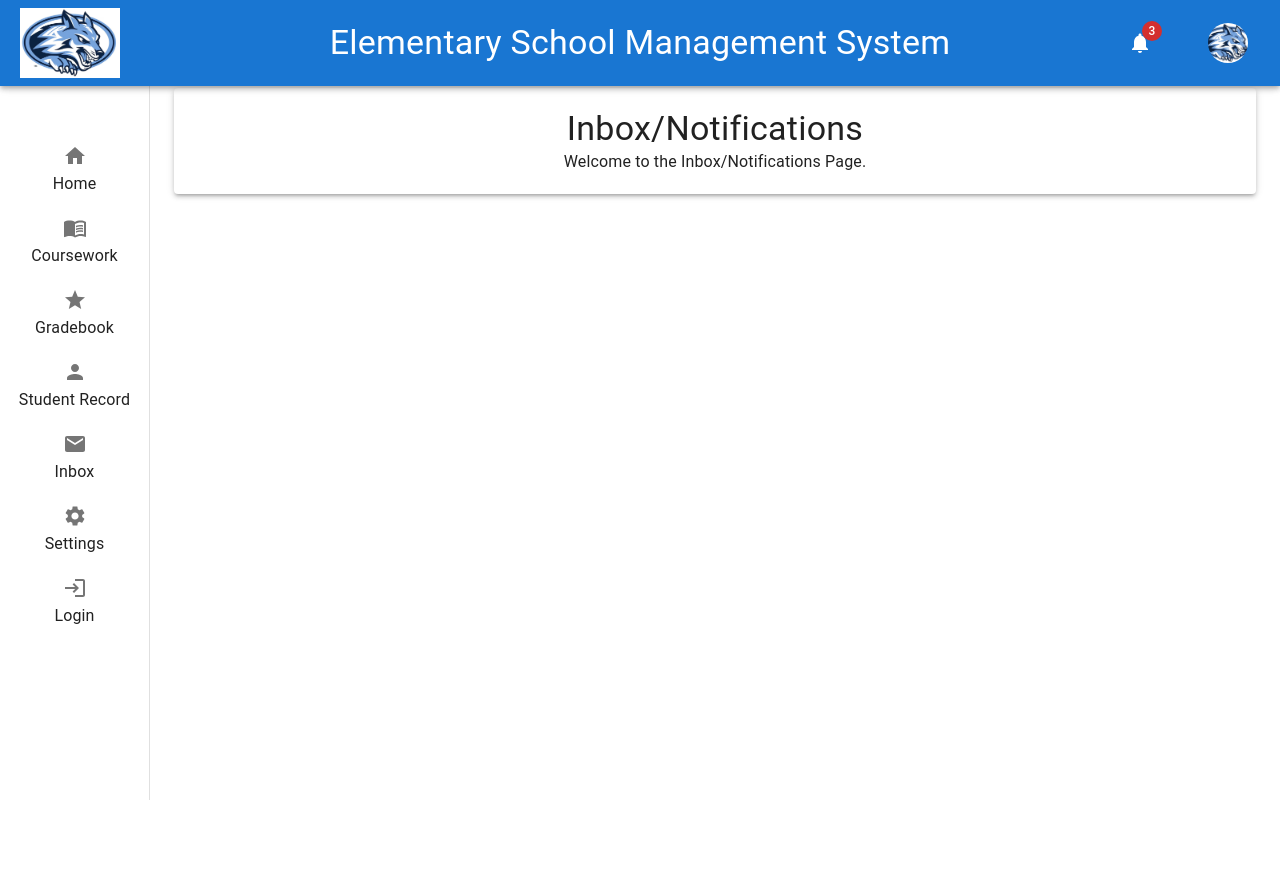
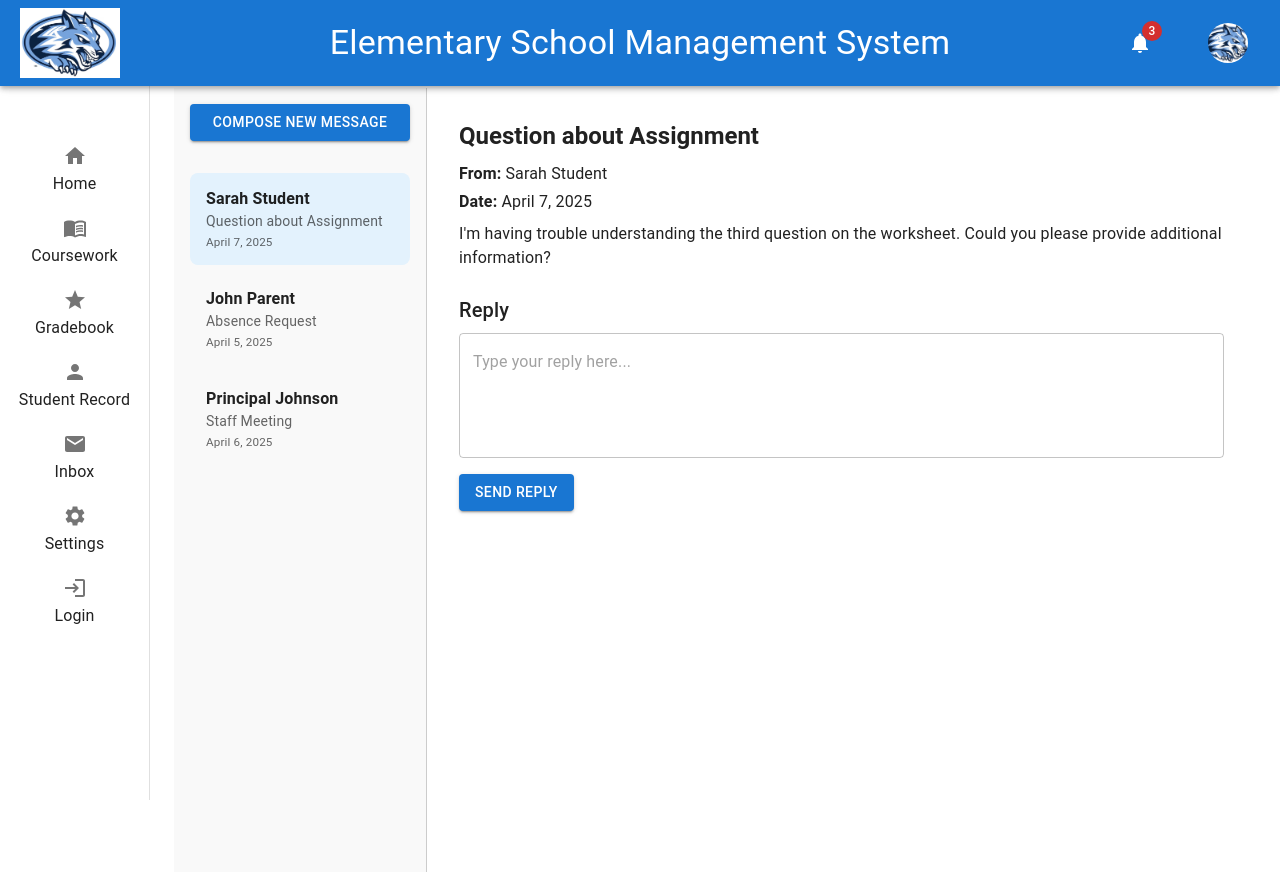
Before and after one commit to Choshibear/CS490-StudentManagementSoftware, a React (Create React App) app in the folder code/client/: page /inbox in a window 1280 px wide. Before the commit the page ends 800 px from the top, so only its background shows below. Built offline with nearby package versions, Linux system fonts and the light colour scheme.

Commit message:
Update inbox.js

```diff
--- a/code/client/src/pages/inbox.js
+++ b/code/client/src/pages/inbox.js
@@ -1,13 +1,147 @@
-import React from "react";
-import { Typography, Paper } from "@mui/material";
+import React, { useState } from "react";
+import {
+  Typography,
+  Box,
+  List,
+  ListItem,
+  ListItemText,
+  Button,
+  TextField,
+  Dialog,
+  DialogTitle,
+  DialogContent,
+  DialogActions
+} from "@mui/material";
+
+const messages = [
+  {
+    id: 1,
+    sender: "Sarah Student",
+    subject: "Question about Assignment",
+    date: "April 7, 2025",
+    body: "I'm having trouble understanding the third question on the worksheet. Could you please provide additional information?"
+  },
+  {
+    id: 2,
+    sender: "John Parent",
+    subject: "Absence Request",
+    date: "April 5, 2025",
+    body: "My child will be absent due to a family emergency. Please let us know if any work needs to be made up."
+  },
+  {
+    id: 3,
+    sender: "Principal Johnson",
+    subject: "Staff Meeting",
+    date: "April 6, 2025",
+    body: "Reminder: Staff meeting scheduled for tomorrow at 3 PM in the library."
+  }
+];
 
 function Inbox() {
-    return (
-        <Paper elevation={3} style={{ padding: "20px", textAlign: "center" }}>
-            <Typography variant="h4">Inbox/Notifications</Typography>
-            <Typography variant="body1">Welcome to the Inbox/Notifications Page.</Typography>
-        </Paper>
-    );
+  const [selectedMessage, setSelectedMessage] = useState(messages[0]);
+  const [replyText, setReplyText] = useState("");
+  const [openCompose, setOpenCompose] = useState(false);
+
+  return (
+    <Box display="flex" height="100%" sx={{ minHeight: '90vh' }}>
+      {/* the sidebar */}
+      <Box width="280px" bgcolor="#f9f9f9" borderRight="1px solid #ccc" p={2}>
+        <Button
+          variant="contained"
+          fullWidth
+          sx={{ mb: 3, backgroundColor: "#1976d2", "&:hover": { backgroundColor: "#1565c0" } }}
+          onClick={() => setOpenCompose(true)}
+        >
+          Compose New Message
+        </Button>
+        <List>
+          {messages.map((msg) => (
+            <ListItem
+              button
+              key={msg.id}
+              onClick={() => setSelectedMessage(msg)}
+              selected={selectedMessage.id === msg.id}
+              sx={{
+                mb: 1,
+                backgroundColor: selectedMessage.id === msg.id ? "#e3f2fd" : "inherit",
+                borderRadius: "8px"
+              }}
+            >
+              <ListItemText
+                primary={<strong>{msg.sender}</strong>}
+                secondary={
+                  <>
+                    <span>{msg.subject}</span>
+                    <br />
+                    <small>{msg.date}</small>
+                  </>
+                }
+              />
+            </ListItem>
+          ))}
+        </List>
+      </Box>
+
+      {/* Message content */}
+      <Box flexGrow={1} p={4}>
+        <Typography variant="h5" fontWeight="bold" gutterBottom>
+          {selectedMessage.subject}
+        </Typography>
+        <Typography variant="subtitle1">
+          <strong>From:</strong> {selectedMessage.sender}
+        </Typography>
+        <Typography variant="subtitle1" gutterBottom>
+          <strong>Date:</strong> {selectedMessage.date}
+        </Typography>
+        <Typography variant="body1" mb={3}>
+          {selectedMessage.body}
+        </Typography>
+
+        <Typography variant="h6" gutterBottom>
+          Reply
+        </Typography>
+        <TextField
+          fullWidth
+          multiline
+          rows={4}
+          variant="outlined"
+          placeholder="Type your reply here..."
+          value={replyText}
+          onChange={(e) => setReplyText(e.target.value)}
+        />
+        <Button
+          variant="contained"
+          sx={{ mt: 2, backgroundColor: "#1976d2", "&:hover": { backgroundColor: "#1565c0" } }}
+        >
+          Send Reply
+        </Button>
+      </Box>
+
+      {/* Compose Message */}
+      <Dialog open={openCompose} onClose={() => setOpenCompose(false)} fullWidth maxWidth="sm">
+        <DialogTitle>Compose New Message</DialogTitle>
+        <DialogContent>
+          <TextField fullWidth margin="dense" label="To" />
+          <TextField fullWidth margin="dense" label="Subject" />
+          <TextField fullWidth margin="dense" multiline rows={4} label="Message" />
+        </DialogContent>
+        <DialogActions>
+          <Button onClick={() => setOpenCompose(false)} color="inherit">
+            Cancel
+          </Button>
+          <Button
+            variant="contained"
+            onClick={() => {
+              setOpenCompose(false);
+            }}
+            sx={{ backgroundColor: "#1976d2", "&:hover": { backgroundColor: "#1565c0" } }}
+          >
+            Send
+          </Button>
+        </DialogActions>
+      </Dialog>
+    </Box>
+  );
 }
 
 export default Inbox;
```
